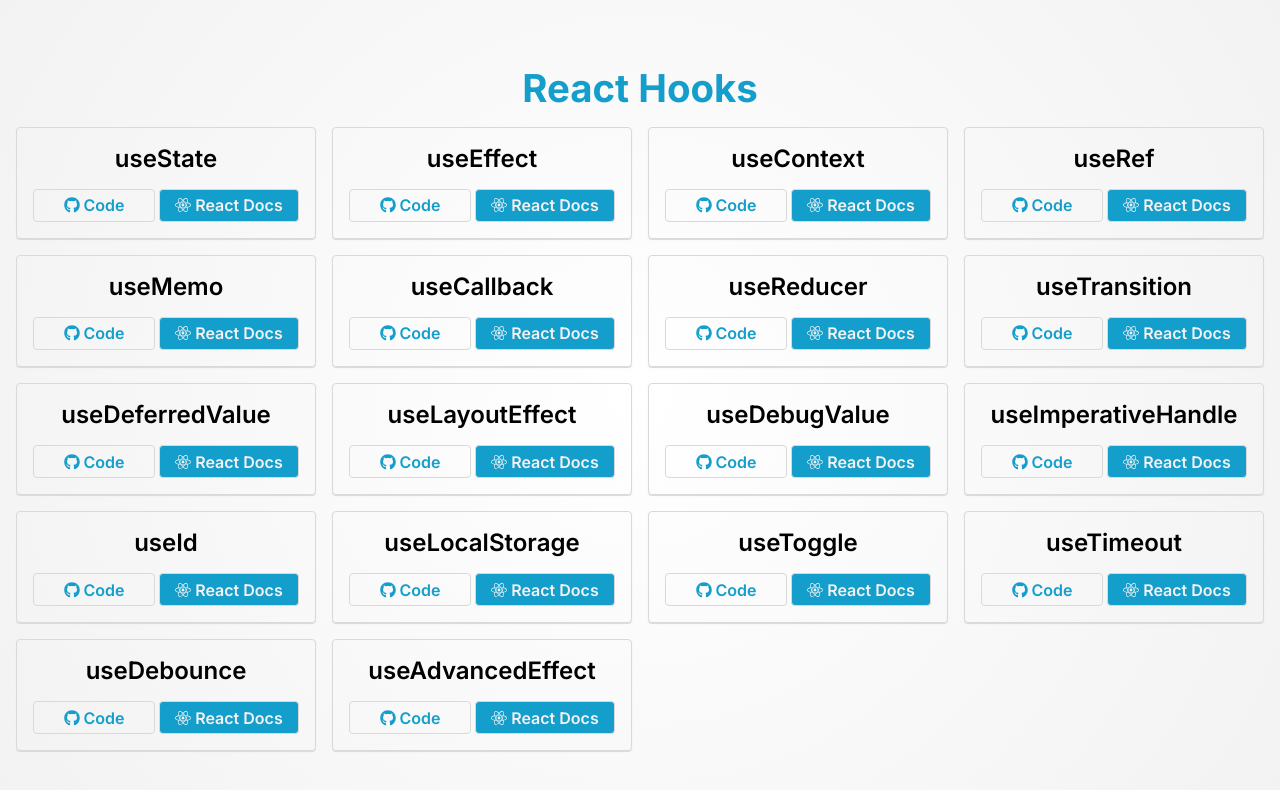
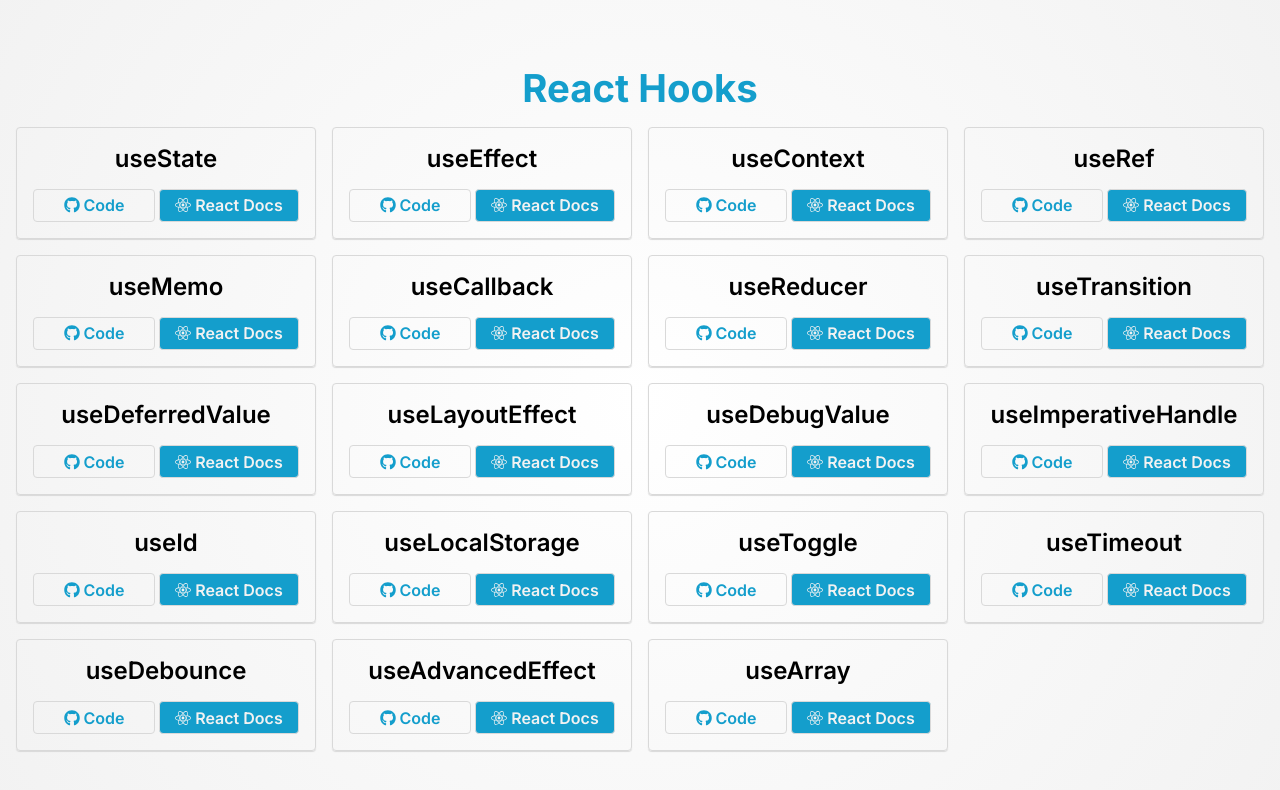
Before and after one commit to uttamakwana/react-hooks, a React (Vite) app: page / in a window 1280 px wide. Shown: the top 790 px of the page. Built offline with nearby package versions, Linux system fonts and the light colour scheme.

Commit message:
Hook: useArray completed

```diff
--- a/src/App.jsx
+++ b/src/App.jsx
@@ -1,5 +1,26 @@
 import { Route, Routes, useLocation, useNavigate } from "react-router-dom";
-import { Landing, UseState, UseEffect, UseContext, UseRef, UseMemo, UseCallback, UseReducer, UseTransition, UseDeferredValue, UseLayoutEffect, UseDebugValue, UseImperativeHandle, UseId, UseLocalStorage, UseToggle, UseTimeout, UseDebounce, UseAdvancedEffect } from "./pages";
+import {
+  Landing,
+  UseState,
+  UseEffect,
+  UseContext,
+  UseRef,
+  UseMemo,
+  UseCallback,
+  UseReducer,
+  UseTransition,
+  UseDeferredValue,
+  UseLayoutEffect,
+  UseDebugValue,
+  UseImperativeHandle,
+  UseId,
+  UseLocalStorage,
+  UseToggle,
+  UseTimeout,
+  UseDebounce,
+  UseAdvancedEffect,
+  UseArray,
+} from "./pages";
 import { FaBars, FaHome } from "react-icons/fa";
 import { Sidebar } from "./components";
 
@@ -33,7 +54,7 @@
         <Route path="/useTimeout" element={<UseTimeout />} />
         <Route path="/useDebounce" element={<UseDebounce />} />
         <Route path="/useAdvancedEffect" element={<UseAdvancedEffect />} />
-
+        <Route path="/useArray" element={<UseArray />} />
       </Routes>
       {pathname !== "/" && (
         <>
--- a/src/constants/hooks.js
+++ b/src/constants/hooks.js
@@ -20,7 +20,8 @@
   "useToggle",
   "useTimeout",
   "useDebounce",
-  "useAdvancedEffect"
+  "useAdvancedEffect",
+  "useArray"
 ];
 
 export const hooks = hooksArr.map((hook, index) => ({
--- a/src/pages/index.js
+++ b/src/pages/index.js
@@ -18,6 +18,7 @@
 import UseTimeout from "./useTimeout/useTimeout.jsx";
 import UseDebounce from "./useDebounce/useDebounce.jsx";
 import UseAdvancedEffect from "./useAdvancedEffect/useAdvancedEffect.jsx";
+import UseArray from "./useArray/useArray.jsx";
 
 export {
   Landing,
@@ -38,5 +39,6 @@
   UseToggle,
   UseTimeout,
   UseDebounce,
-  UseAdvancedEffect
+  UseAdvancedEffect,
+  UseArray
 };
--- /dev/null
+++ b/src/pages/useArray/hook/useArray.js
@@ -0,0 +1,35 @@
+import { useLocalStorage } from "../../useLocalStorage/hook/useLocalStorage.js";
+
+export function useArray(key, initialValue) {
+  const [value, setValue] = useLocalStorage(key, initialValue);
+
+  //does: push the element
+  function push(element) {
+    setValue((prevValue) => [...prevValue, element]);
+  }
+
+  //does: remove element from start
+  function shift() {
+    setValue(value.slice(1));
+  }
+
+  //does: pop the element
+  function pop() {
+    setValue(value.slice(0, -1));
+  }
+
+  //does: add element from start
+  function unshift(element) {
+    setValue((prevValue) => [element, ...prevValue]);
+  }
+
+  //does: filters an array
+  function filter(callback) {
+    const copyValue = value.filter((item) => {
+      return callback(item);
+    });
+    setValue(copyValue);
+  }
+
+  return { value, push, pop, shift, unshift, filter };
+}
--- /dev/null
+++ b/src/pages/useArray/useArray.jsx
@@ -0,0 +1,49 @@
+import { Hero } from "../../components";
+import { useArray } from "./hook/useArray";
+
+const INITIAL_ARRAY = [1, 2, 3, 4, 5];
+
+const UseArray = () => {
+  const { value, push, pop, shift, unshift, filter } = useArray(
+    "hook-arr",
+    INITIAL_ARRAY
+  );
+  return (
+    <main className="hook-container use-array-hook-container">
+      <Hero
+        hookName={"useArray"}
+        heroText={
+          "by implementing necessary array methods used in the application"
+        }
+      />
+      <div className="| readable-container my-1 flex-center flex-col gap-1">
+        <div className="| flex gap-8">
+          {value.map((e) => (
+            <span key={e} className="| fs-subheading fw-600">
+              {e}
+            </span>
+          ))}
+        </div>
+        <div className="| flex gap-1 ">
+          <button className="| btn uppercase" onClick={() => push(7)}>
+            Push
+          </button>
+          <button className="| btn uppercase" onClick={pop}>
+            Pop
+          </button>
+          <button className="| btn uppercase" onClick={shift}>
+            Shift
+          </button>
+          <button className="| btn uppercase" onClick={() => unshift(10)}>
+            Unshift
+          </button>
+          <button className="| btn uppercase" onClick={() => filter((n) => n > 3)}>
+            filter
+          </button>
+        </div>
+      </div>
+    </main>
+  );
+};
+
+export default UseArray;
```
